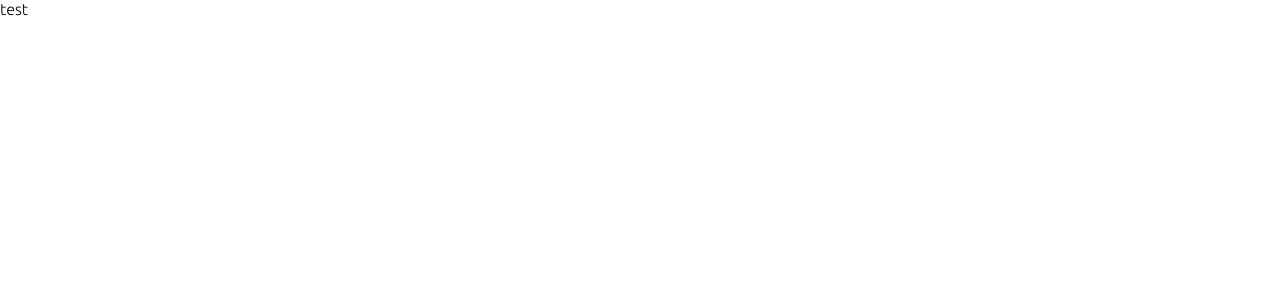
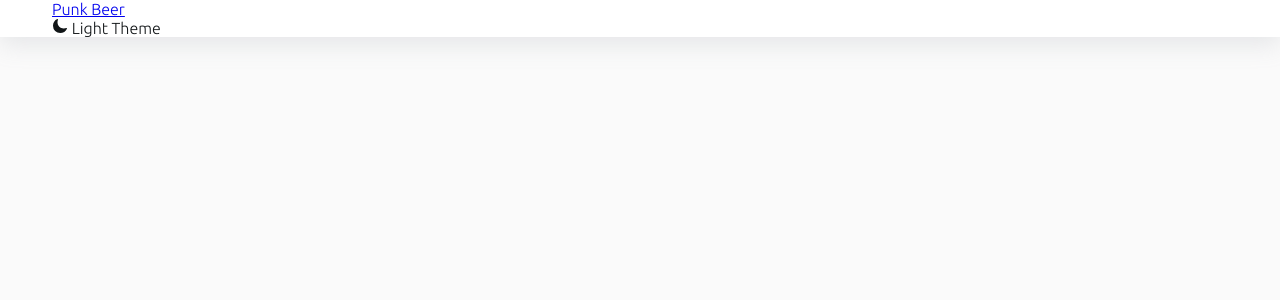
Before and after one commit to Oliolixinfree/punk-app, a React (Create React App) app: page / in a window 1280 px wide. Shown: the top 300 px of the page. Built offline with nearby package versions, Linux system fonts and the light colour scheme.

Commit message:
Создан шаблон шапки, реализовано переключение темы

```diff
--- a/package.json
+++ b/package.json
@@ -9,6 +9,7 @@
     "axios": "^1.2.0",
     "react": "^18.2.0",
     "react-dom": "^18.2.0",
+    "react-icons": "^4.6.0",
     "react-router-dom": "^6.4.3",
     "react-scripts": "5.0.1",
     "sass": "^1.56.1",
--- a/src/App.js
+++ b/src/App.js
@@ -1,5 +1,11 @@
+import Header from './components/Header/Header';
+
 function App() {
-  return <>test</>;
+  return (
+    <>
+      <Header />
+    </>
+  );
 }
 
 export default App;
--- /dev/null
+++ b/src/components/Container/Container.jsx
@@ -0,0 +1,8 @@
+import React from 'react';
+import styles from './Container.module.scss';
+
+const Container = ({ children }) => {
+  return <div className={styles.container}>{children}</div>;
+};
+
+export default Container;
--- /dev/null
+++ b/src/components/Container/Container.module.scss
@@ -0,0 +1,6 @@
+.container {
+  width: 100%;
+  max-width: 1240px;
+  margin: 0 auto;
+  padding: 0 2rem;
+}
--- /dev/null
+++ b/src/components/Header/Header.jsx
@@ -0,0 +1,32 @@
+import React, { useEffect, useState } from 'react';
+import styles from './Header.module.scss';
+
+import { IoMoon, IoMoonOutline } from 'react-icons/io5';
+import Container from '../Container/Container';
+
+const Header = () => {
+  const [theme, setTheme] = useState('light');
+
+  const toggleTheme = () => setTheme(theme === 'light' ? 'dark' : 'light');
+
+  useEffect(() => {
+    document.body.setAttribute('data-theme', theme);
+  }, [theme]);
+
+  return (
+    <header className={styles.header}>
+      <Container>
+        <div className={styles.wrapper}>
+          <a className={styles.title} href="/">
+            Punk Beer
+          </a>
+          <div className={styles.modeSwitcher} onClick={toggleTheme}>
+            <IoMoon /> Light Theme
+          </div>
+        </div>
+      </Container>
+    </header>
+  );
+};
+
+export default Header;
--- /dev/null
+++ b/src/components/Header/Header.module.scss
@@ -0,0 +1,14 @@
+.header {
+  box-shadow: var(--shadow);
+  background-color: var(--colors-ui-base);
+}
+
+.wrapper {
+}
+
+.title {
+}
+
+.modeSwitcher {
+  cursor: pointer;
+}
```
Also changed, not shown: 1 other file (tests, documents, lock files or other folders).
